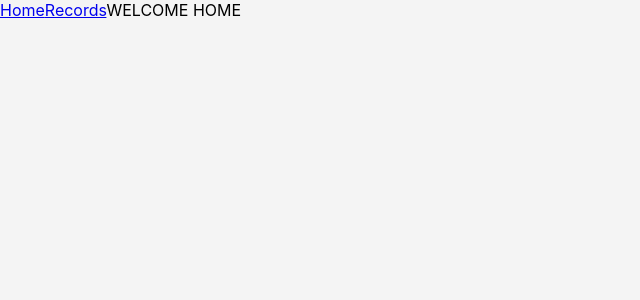
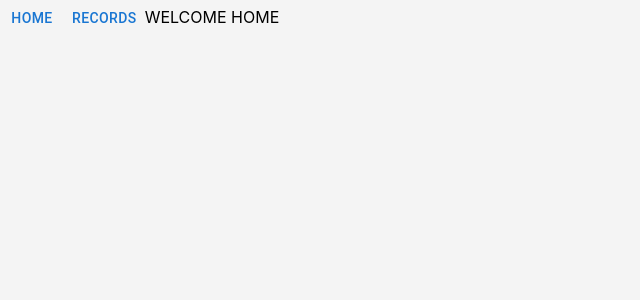
Before and after one commit to VincentPauley/sports-almanac-fe, a React (Create React App) app: page / in a window 1280 px wide. Shown: the top 300 px of the page, without its empty margins (0-640 px from the left). Built offline with nearby package versions, Linux system fonts and the light colour scheme.

Commit message:
working router buttons

```diff
--- a/src/App.js
+++ b/src/App.js
@@ -1,6 +1,11 @@
-import { BrowserRouter as Router, Routes, Route, Link } from 'react-router-dom'
-import AppBar from '@mui/material/AppBar'
-import Toolbar from '@mui/material/Toolbar'
+import {
+  BrowserRouter as Router,
+  Routes,
+  Route,
+  Link as RouterLink
+} from 'react-router-dom'
+import Button from '@mui/material/Button'
+
 import './App.css'
 
 import GameRecords from './components/GameRecords'
@@ -16,8 +21,13 @@ function Home() {
 function App() {
   return (
     <Router>
-      <Link to="/">Home</Link>
-      <Link to="/records">Records</Link>
+      <Button component={RouterLink} to="/">
+        Home
+      </Button>
+      <Button component={RouterLink} to="/records">
+        Records
+      </Button>
+
       <Routes>
         <Route path="/" element={<Home />} />
         <Route path="/records" element={<Records />} />
```
